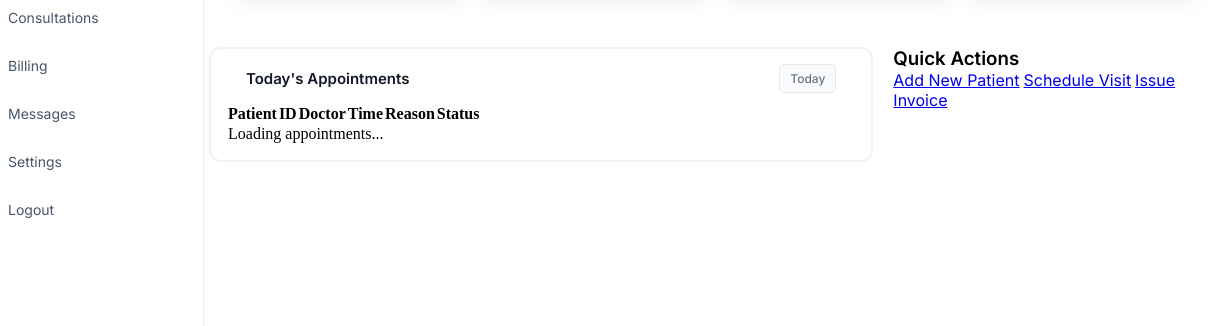
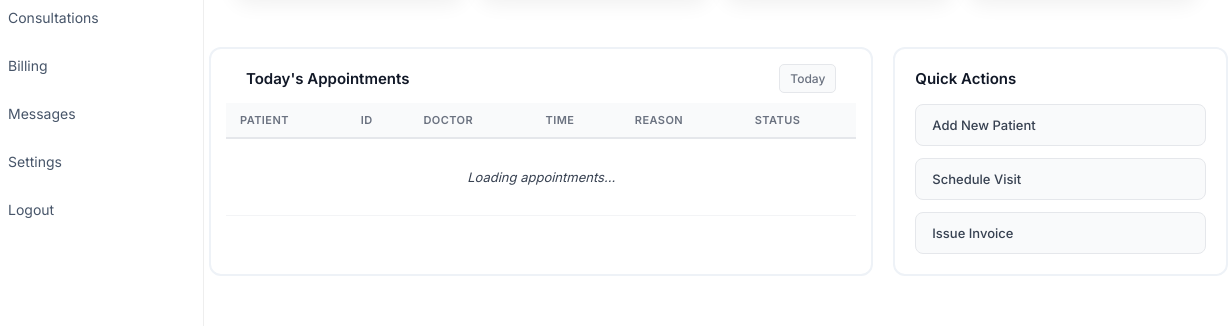
Before and after one commit to Abujuto-Health-Care-Center/Abujuto-Frontend-dev-section, a plain HTML site: page html/dashboard.html in a window 1280 px wide. Shown: the part 260-586 px from the top of the page, 52-1280 px from the left. Drawn offline with nearby package versions, Linux system fonts and the light colour scheme.

Commit message:
Add styles for appointments table and quick actions

```diff
--- a/css/dashboard-style.css
+++ b/css/dashboard-style.css
@@ -320,3 +320,123 @@ p, span, a {
 .chart-container {
   height: 250px;
 }
+
+/* ── APPOINTMENTS TABLE ── */
+.appointments-table-wrapper {
+  overflow-x: auto;
+  margin-top: 10px;
+}
+
+.appointments-table {
+  width: 100%;
+  border-collapse: collapse;
+  font-size: 13px;
+  font-family: 'Inter', sans-serif;
+}
+
+.appointments-table thead tr {
+  background: #f9fafb;
+  border-bottom: 2px solid #e5e7eb;
+}
+
+.appointments-table th {
+  text-align: left;
+  padding: 10px 14px;
+  font-size: 11px;
+  font-weight: 600;
+  color: #6b7280;
+  text-transform: uppercase;
+  letter-spacing: 0.04em;
+  white-space: nowrap;
+}
+
+.appointments-table td {
+  padding: 12px 14px;
+  color: #374151;
+  border-bottom: 1px solid #f3f4f6;
+  vertical-align: middle;
+}
+
+.appointments-table tbody tr:hover {
+  background: #f9fafb;
+}
+
+.table-loading {
+  text-align: center;
+  color: #9ca3af;
+  padding: 30px !important;
+  font-style: italic;
+}
+
+.table-empty {
+  text-align: center;
+  color: #9ca3af;
+  padding: 30px !important;
+}
+
+/* Status badges */
+.status-badge {
+  display: inline-block;
+  padding: 3px 10px;
+  border-radius: 20px;
+  font-size: 11px;
+  font-weight: 600;
+  text-transform: capitalize;
+}
+
+.status-scheduled  { background: #dbeafe; color: #1d4ed8; }
+.status-completed  { background: #d1fae5; color: #065f46; }
+.status-cancelled  { background: #fee2e2; color: #991b1b; }
+.status-pending    { background: #fef3c7; color: #92400e; }
+
+/* Quick actions */
+.quick-actions {
+  background: #fff;
+  padding: 20px;
+  border-radius: 12px;
+  border: 2px solid #eef2f7;
+  display: flex;
+  flex-direction: column;
+  gap: 12px;
+}
+
+.quick-actions h3 {
+  font-size: 15px;
+  font-weight: 600;
+  color: #111827;
+  margin-bottom: 4px;
+}
+
+.quick-action-btn {
+  display: block;
+  padding: 12px 16px;
+  background: #f9fafb;
+  border: 1px solid #e5e7eb;
+  border-radius: 8px;
+  color: #374151;
+  font-size: 13px;
+  font-weight: 500;
+  text-decoration: none;
+  transition: background 0.15s, border-color 0.15s, transform 0.1s;
+}
+
+.quick-action-btn:hover {
+  background: #2E6B50;
+  color: #fff;
+  border-color: #2E6B50;
+  transform: translateX(3px);
+}
+
+/* ── AUTH GUARD overlay (shown briefly before redirect) ── */
+.auth-loading {
+  position: fixed;
+  inset: 0;
+  background: #fff;
+  display: flex;
+  align-items: center;
+  justify-content: center;
+  z-index: 9999;
+  font-family: 'Inter', sans-serif;
+  font-size: 14px;
+  color: #6b7280;
+}
```
